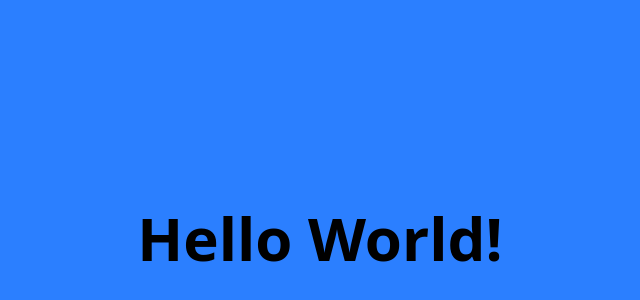
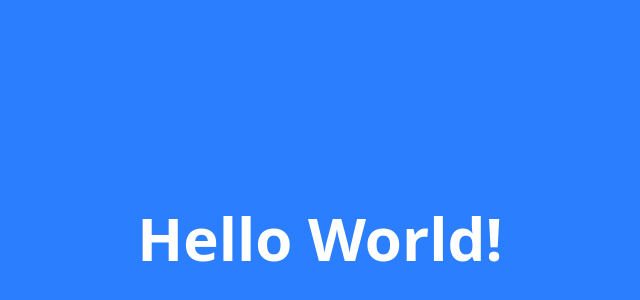
Before and after one commit to ivannance/ivannance.github.io, a SvelteKit app: page / in a window 1280 px wide. Shown: the part 162-462 px from the top of the page, without its empty margins (320-960 px from the left). Built offline with nearby package versions, Linux system fonts and the light colour scheme.

Commit message:
added title

```diff
--- a/src/routes/+page.svelte
+++ b/src/routes/+page.svelte
@@ -1,3 +1,7 @@
+<svelte:head>
+	<title>Ivan's World</title>
+</svelte:head>
+
 <div class="flex justify-center items-center w-screen h-screen bg-blue-500">
-	<h1 class="text-6xl font-bold">Hello World!</h1>
+	<h1 class="text-6xl font-bold text-white">Hello World!</h1>
 </div>
```
